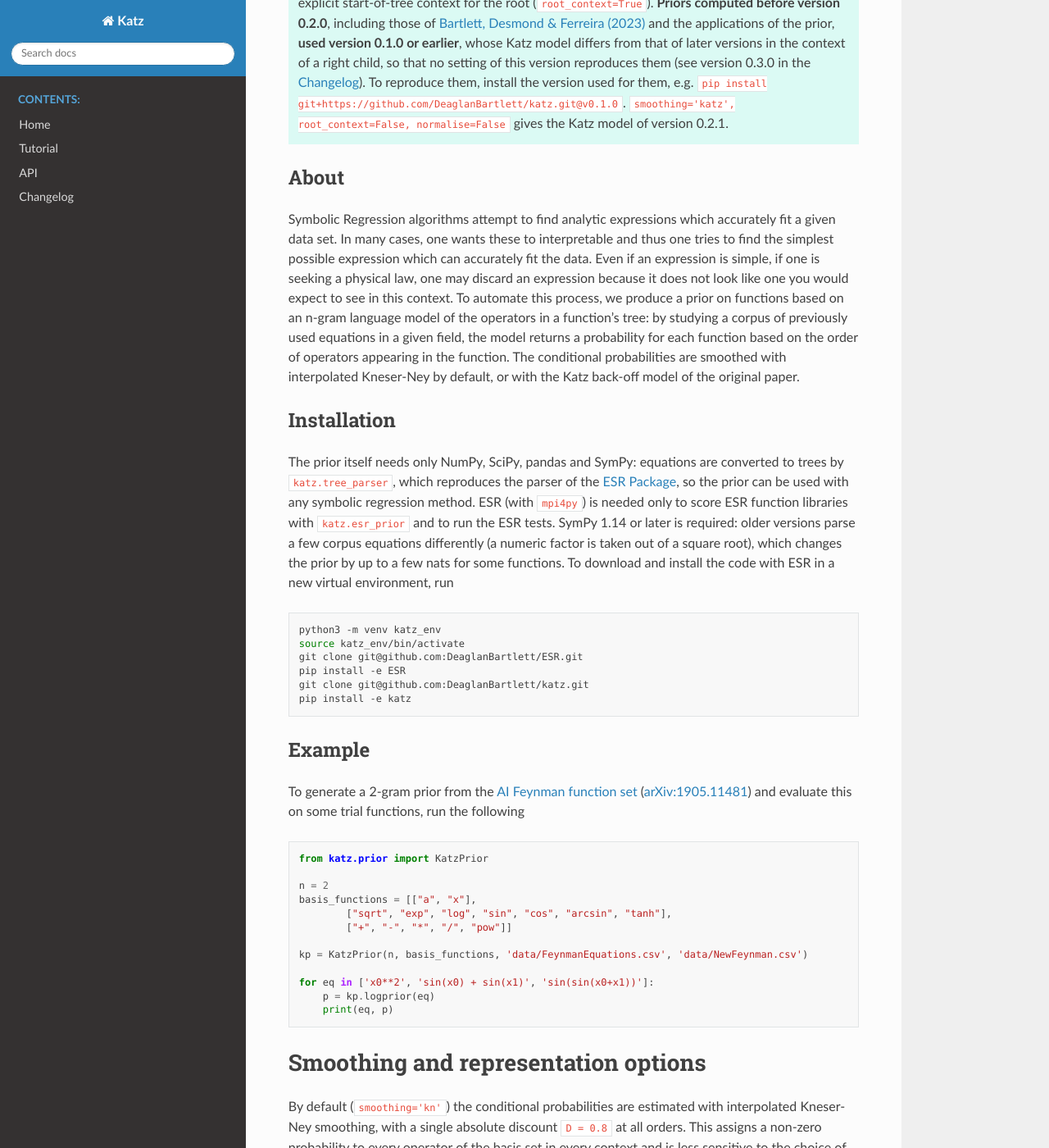
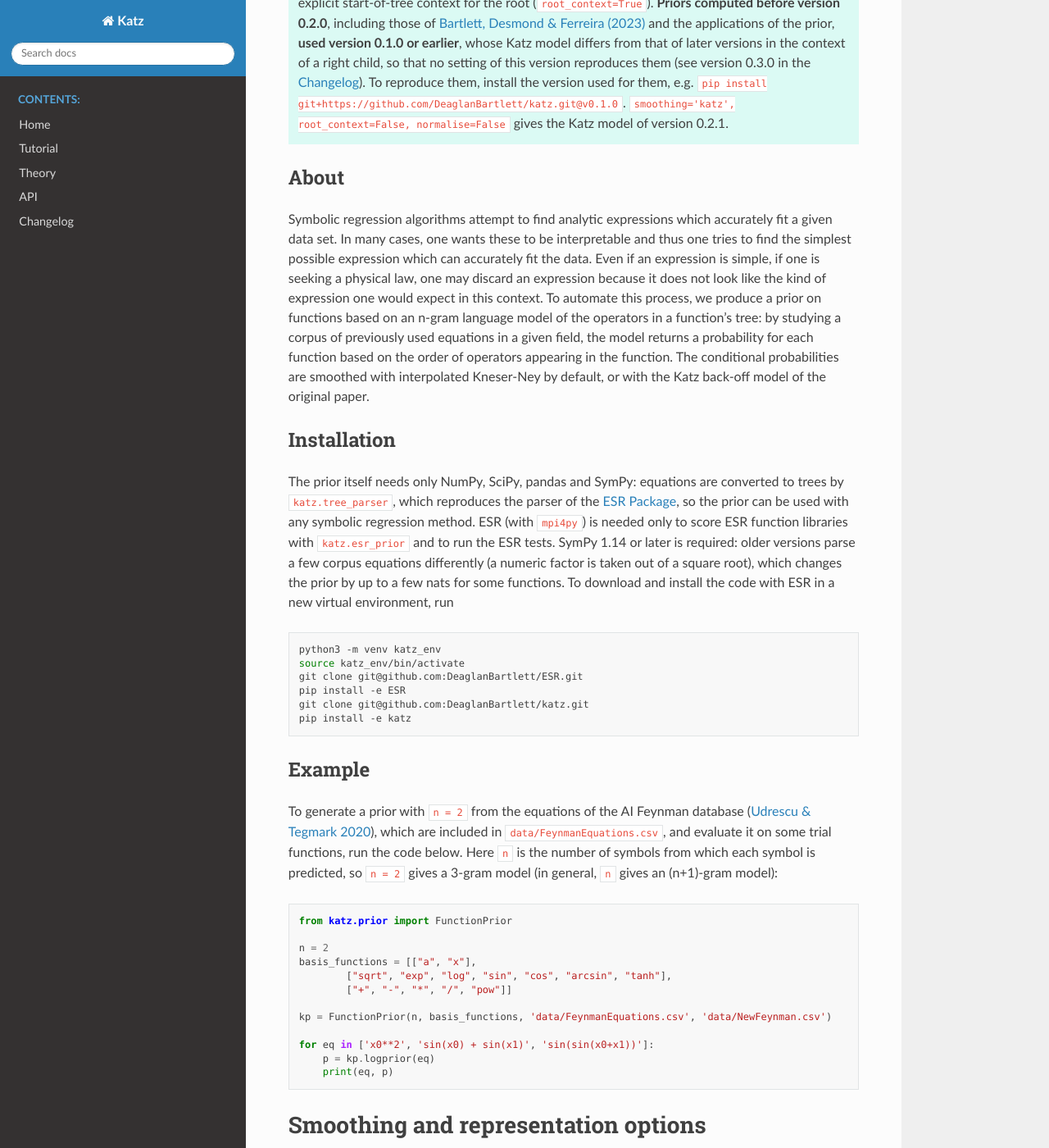
Before and after one commit to DeaglanBartlett/katz, a Sphinx documentation site: the page built from docs/source/README.rst, in a window 1280 px wide and 1400 px high, scrolled down 398 px. Shown: the whole window at 82% size. Built offline with Sphinx 7.4.7 and the Read the Docs theme 3.1.0, drawn with Linux system fonts in a browser that asks for light colours; some of the changed text lies outside the part shown.

Commit message:
Update documentation to include KN smoothing

```diff
--- a/docs/source/README.rst
+++ b/docs/source/README.rst
@@ -29,11 +29,11 @@ Katz
 About
 =====
 
-Symbolic Regression algorithms attempt to find analytic expressions which accurately
-fit a given data set. In many cases, one wants these to interpretable and thus one
+Symbolic regression algorithms attempt to find analytic expressions which accurately
+fit a given data set. In many cases, one wants these to be interpretable and thus one
 tries to find the simplest possible expression which can accurately fit the data.
 Even if an expression is simple, if one is seeking a physical law, one may discard
-an expression because it does not look like one you would expect to see in this context.
+an expression because it does not look like the kind of expression one would expect in this context.
 To automate this process, we produce a prior on functions based on an n-gram language
 model of the operators in a function's tree: by studying a corpus of previously used
 equations in a given field, the model returns a probability for each function based on the
@@ -66,19 +66,22 @@ ESR in a new virtual environment, run
 Example
 ========
 
-To generate a 2-gram prior from the `AI Feynman function set <https://space.mit.edu/home/tegmark/aifeynman.html>`_
-(`arXiv:1905.11481 <https://arxiv.org/abs/1905.11481>`_) and evaluate this on some trial functions, run the following
+To generate a prior with ``n = 2`` from the equations of the AI Feynman database
+(`Udrescu & Tegmark 2020 <https://arxiv.org/abs/1905.11481>`_), which are included in
+``data/FeynmanEquations.csv``, and evaluate it on some trial functions, run the code below.
+Here ``n`` is the number of symbols from which each symbol is predicted, so ``n = 2`` gives a
+3-gram model (in general, ``n`` gives an (n+1)-gram model):
 
 .. code-block:: python
 
-	from katz.prior import KatzPrior
+	from katz.prior import FunctionPrior
 
 	n = 2
 	basis_functions = [["a", "x"],
                 ["sqrt", "exp", "log", "sin", "cos", "arcsin", "tanh"],
                 ["+", "-", "*", "/", "pow"]]
 
-    	kp = KatzPrior(n, basis_functions, 'data/FeynmanEquations.csv', 'data/NewFeynman.csv')
+    	kp = FunctionPrior(n, basis_functions, 'data/FeynmanEquations.csv', 'data/NewFeynman.csv')
 
 	for eq in ['x0**2', 'sin(x0) + sin(x1)', 'sin(sin(x0+x1))']:
             p = kp.logprior(eq)
@@ -87,6 +90,8 @@ To generate a 2-gram prior from the `AI Feynman function set <https://space.mit.
 
 Smoothing and representation options
 ------------------------------------
+
+The models and options below are described in detail in :doc:`theory`.
 
 By default (``smoothing='kn'``) the conditional probabilities are estimated with
 interpolated Kneser-Ney smoothing, with a single absolute discount ``D = 0.8`` at all
@@ -98,7 +103,7 @@ instead be tuned by cross-validation on the corpus with ``tune_discounts()``, se
 ~100 equations). ``tune_discounts(method='count')`` tunes separate discounts for n-grams seen
 once and n-grams seen more than once (modified Kneser-Ney), which improves on a single tuned
 discount by ~0.1 nats per equation for ``n >= 4``. ``smoothing='katz'`` gives the Katz
-back-off model of Bartlett et al. (2023), with conditional probabilities normalised by
+back-off model of `Bartlett et al. (2023) <https://arxiv.org/abs/2304.06333>`__, with conditional probabilities normalised by
 default (``normalise=True``); ``smoothing='katz', root_context=False, normalise=False``
 gives the Katz model of version 0.2.1 (see version 0.3.0 in the :doc:`changelog`).
 
@@ -113,12 +118,13 @@ variables, as physical constants are in the corpus, so e.g. ``pow(x0, a0)`` and
 
 .. code-block:: python
 
-	kp = KatzPrior(3, basis_functions, 'data/PhysicsEquations.csv', 'data/NewPhysics.csv',
-	               input_delimiter=';')
+	kp = FunctionPrior(3, basis_functions, 'data/PhysicsEquations.csv', 'data/NewPhysics.csv',
+	                  input_delimiter=';')
 	kp.tune_discounts()
 	print(kp.logprior('sin(x0) + sin(x1)'))
 
-``FunctionPrior`` is an alias of ``KatzPrior``. ``katz.esr_prior.compute_logprior``, which scores
+``KatzPrior``, the name of this class before version 0.4.0, is kept as an alias of
+``FunctionPrior`` for backwards compatibility. ``katz.esr_prior.compute_logprior``, which scores
 an ESR function library, names its output files after the prior configuration (e.g.
 ``kn_codelen_3_5.txt``, ``katz_noroot_unnorm_codelen_2_5.txt``) and writes a JSON
 manifest of the configuration and corpus beside them; existing files are reused only if the
@@ -133,7 +139,7 @@ versions, are listed in the :doc:`changelog`.
 Licence and Citation
 ====================
 
-Users are  required to cite the katz `Paper <https://arxiv.org/abs/2304.06333>`_
+Users are required to cite the katz `paper <https://arxiv.org/abs/2304.06333>`_:
 
 .. code:: bibtex
 
@@ -153,9 +159,9 @@ Users are  required to cite the katz `Paper <https://arxiv.org/abs/2304.06333>`_
   }
 
 
-Since this depends on the ESR package,
-users are required to cite the ESR `Paper <https://arxiv.org/abs/2211.11461>`_
-for which the following bibtex can be used
+Since katz uses code that originated in the ESR package,
+users are required to cite the ESR `paper <https://arxiv.org/abs/2211.11461>`_,
+for which the following BibTeX can be used:
 
 .. code:: bibtex
 
@@ -195,7 +201,7 @@ Documentation
 =============
 
 The documentation for this project can be found
-`at this link <https://katz.readthedocs.io/>`_
+`at this link <https://katz.readthedocs.io/>`_.
 
 Acknowledgements
 ================
--- a/docs/source/conf.py
+++ b/docs/source/conf.py
@@ -20,6 +20,8 @@ sys.path.insert(0, os.path.abspath("../../katz/"))
 sys.path.insert(0, os.path.abspath("../../scripts/"))
 
 autodoc_mock_imports = ["mpi4py", "astropy", "esr"]
+# The classes are documented in their __init__ docstrings, so show these with the class
+autoclass_content = "both"
 
 
 # -- Project information -----------------------------------------------------
--- a/docs/source/index.rst
+++ b/docs/source/index.rst
@@ -14,6 +14,7 @@ Welcome to Katz's documentation!
 
    Home <self>
    tutorial
+   theory
    api
    changelog
 
--- a/main.py
+++ b/main.py
@@ -2,7 +2,7 @@ import string
 
 from katz.back_off import BackOff
 from katz.good_turing import GoodTuring
-from katz.prior import KatzPrior
+from katz.prior import FunctionPrior
 
 with open("data/romeoandjuliet.txt", "r") as f:
     data = f.readlines()[75:4494]
@@ -67,8 +67,8 @@ elif example == 2:
         ["+", "-", "*", "/", "pow"],
     ]
 
-    #    kp = KatzPrior(2, basis_functions, 'data/FeynmanEquations.csv', 'data/NewFeynman.csv', input_delimiter=',')
-    kp = KatzPrior(
+    #    kp = FunctionPrior(2, basis_functions, 'data/FeynmanEquations.csv', 'data/NewFeynman.csv', input_delimiter=',')
+    kp = FunctionPrior(
         2,
         basis_functions,
         "data/PhysicsEquations.csv",
```
Also changed, not shown: other parts of docs/source/README.rst (+1 -1 lines), CHANGELOG.rst (+10 -9 lines), README.rst (+21 -17 lines), docs/source/api.rst (+5 -4 lines), docs/source/theory.rst (added, +241 -0 lines), 9 other files.
